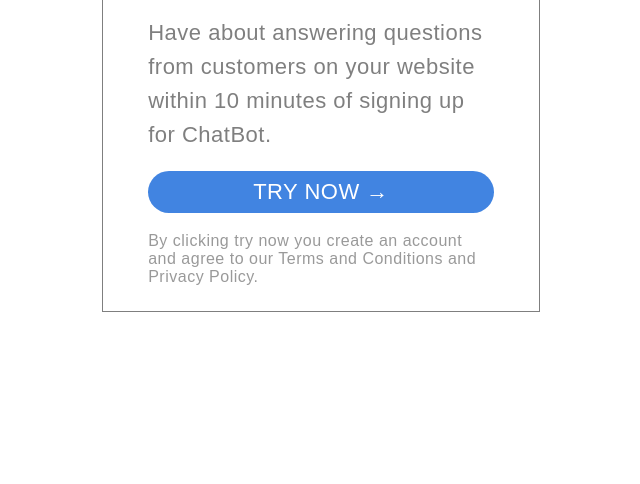
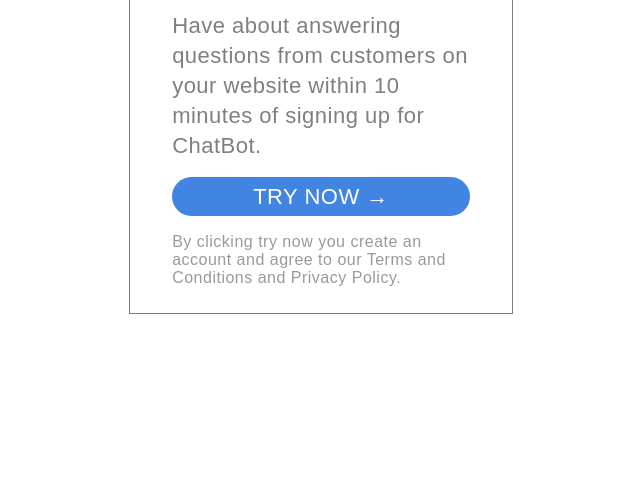
Before and after one commit to rajbhosale96/chatbotnew, a plain HTML site: page index.html in a window 1280 px wide. Shown: the part 316-800 px from the top of the page, without its empty margins (319-959 px from the left). Drawn offline with Linux system fonts and the light colour scheme.

Commit message:
added box-sixing

```diff
--- a/index.html
+++ b/index.html
@@ -8,6 +8,7 @@
         font-family: sans-serif;
         font-weight: 100;
         letter-spacing: 0.5px;
+        box-sizing: border-box;
       }
       section {
         width: 30%;
@@ -30,7 +31,7 @@
       }
       .sign-in {
         color: rgba(0, 0, 0, 0.5);
-        line-height: 34px;
+        line-height: 30px;
         font-size: 22px;
       }
       a {
```
